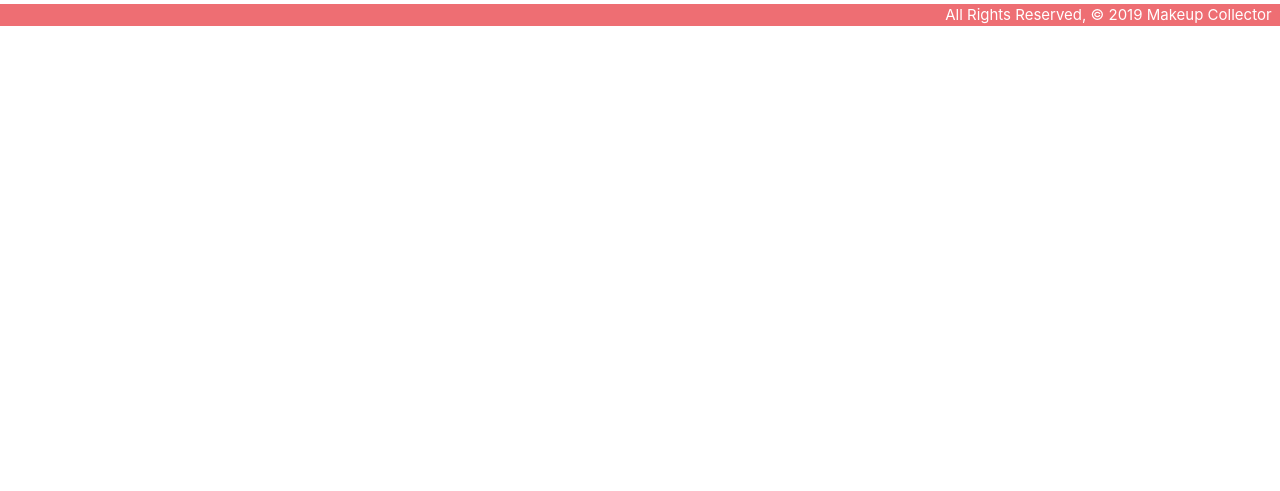
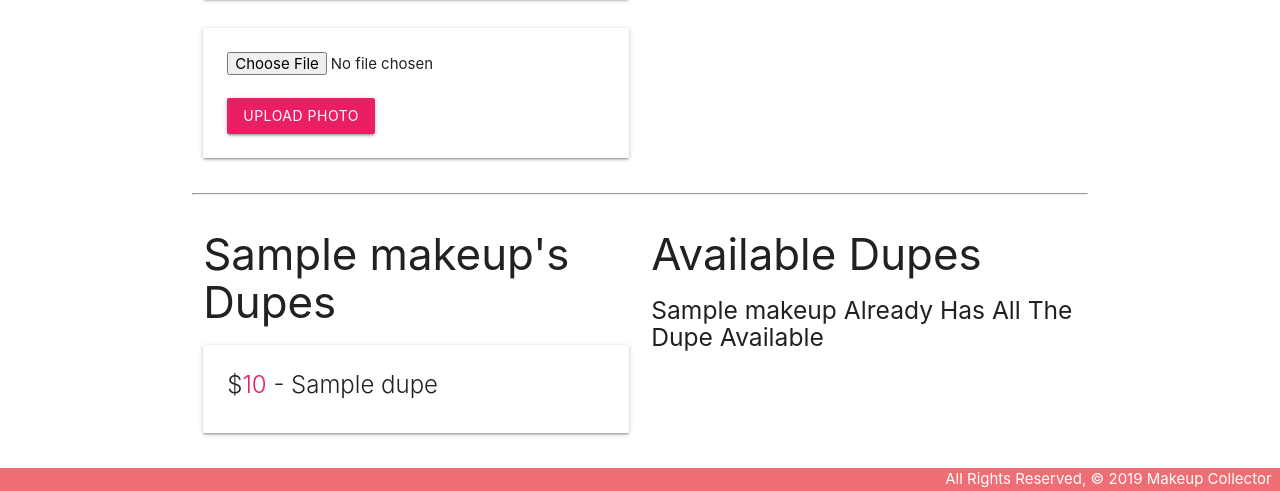
Before and after one commit to nivetha-nagaratnam/MakeupCollector-Lab, a Django app: page /makeup/1/ in a window 1280 px wide. Shown: the part 774-1265 px from the top of the page. Before the commit the page ends 800 px from the top, so only its background shows below. Run offline with Django 3.2, Linux system fonts and the light colour scheme; tables that the repository leaves empty hold one stand-in row (values such as "Sample post").

Commit message:
adding lab pt 5

```diff
--- a/main_app/admin.py
+++ b/main_app/admin.py
@@ -1,9 +1,9 @@
 from django.contrib import admin
 
 # import your models here
-from .models import Makeup, Reviews
+from .models import Makeup, Reviews, Dupe
 
 # Register your models here
 admin.site.register(Makeup)
-
 admin.site.register(Reviews)
+admin.site.register(Dupe)
--- a/main_app/models.py
+++ b/main_app/models.py
@@ -2,12 +2,23 @@ from django.db import models
 from django.urls import reverse
 
 # Create your models here.
+
+class Dupe(models.Model):
+  name = models.CharField(max_length=50)
+  price = models.IntegerField()
+
+  def __str__(self):
+    return self.name
+
+  def get_absolute_url(self):
+    return reverse('dupes_detail', kwargs={'pk': self.id})
 
 class Makeup(models.Model):
     name = models.CharField(max_length=100)
     category = models.CharField(max_length=100)
     description =  models.TextField(max_length=300)
     price = models.IntegerField()
+    dupes = models.ManyToManyField(Dupe)
 
     def __str__(self):
         return self.name
@@ -41,3 +52,10 @@ class Reviews(models.Model):
      # change the default sort
     class Meta:
         ordering = ['-date']
+
+class Photo(models.Model):
+    url = models.CharField(max_length=200)
+    makeup = models.ForeignKey(Makeup, on_delete=models.CASCADE)
+
+    def __str__(self):
+        return f"Photo for makeup_id: {self.cat_id} @{self.url}"
--- a/main_app/templates/base.html
+++ b/main_app/templates/base.html
@@ -21,6 +21,8 @@
           <!-- <li><a href="/about">About</a></li>
           <li><a href="/makeup">View All My Makeup Products</a></li> -->
           <li><a href="{% url 'about' %}">About</a></li>
+          <li><a href="{% url 'dupes_create' %}">Add a Dupe</a></li>
+          <li><a href="{% url 'dupes_index' %}">View All Dupes</a></li>
           <li><a href="{% url 'makeup_create' %}">Add a Makeup Product</a></li>
           <li><a href="{% url 'index' %}">View All My Makeup Products</a></li>
         </ul>
--- a/main_app/templates/makeup/detail.html
+++ b/main_app/templates/makeup/detail.html
@@ -17,6 +17,17 @@
         <a href="{% url 'makeup_delete' makeup.id %}">Delete Product</a>
       </div>
     </div>
+    {% for photo in makeup.photo_set.all %}
+      <img class="responsive-img card-panel" src="{{photo.url}}">
+    {% empty %}
+      <div class="card-panel pink-text center-align">No Photos Uploaded</div>
+    {% endfor %}
+    <form action="{% url 'add_photo' makeup.id %}" enctype="multipart/form-data" method="POST" class="card-panel">
+      {% csrf_token %}
+      <input type="file" name="photo-file">
+      <br><br>
+      <input type="submit" class="btn" style="background-color:#e91e63" value="Upload Photo">
+    </form>
   </div>
   <div class="col s6">
     <form action="{% url 'add_review' makeup.id %}" method="post">
@@ -40,6 +51,47 @@
     </table>
   </div>
 </div>
+<hr>
+<div class="row">
+  <div class="col s6">
+    <h3>{{ makeup.name }}'s Dupes</h3>
+    {% if makeup.dupes.count %}
+      {% for dupe in makeup.dupes.all %}
+        <div class="card">
+          <div class="card-content">
+            <span class="card-title">
+              $<span style="color:#e91e63">{{ dupe.price }}</span> - {{ dupe.name }}
+            </span>
+          </div>
+        </div>
+      {% endfor %}
+    {% else %}
+      <h5>No Dupes :(</h5>
+    {% endif %}
+  </div>
+  <div class="col s6">
+    <h3>Available Dupes</h3>
+    {% if dupes.count %}
+      {% for dupe in dupes.all %}
+        <div class="card">
+          <div class="card-content">
+            <span class="card-title">
+              $<span style="color:#e91e63">{{ dupe.price }}</span> - {{ dupe.name }}
+            </span>
+          </div>
+          <div class="card-action">
+            <form action="{% url 'assoc_dupe' makeup.id dupe.id %}" method="post">
+              {% csrf_token %}
+              <button type="submit" class="btn">Add Dupe</button>
+            </form>
+          </div>
+        </div>
+      {% endfor %}
+    {% else %}
+      <h5>{{makeup.name}} Already Has All The Dupe Available</h5>
+    {% endif %}
+  </div>
+</div>
 <script>
   var dateEl = document.getElementById('id_date');
   M.Datepicker.init(dateEl, {
@@ -48,7 +100,6 @@
     setDefaultDate: true,
     autoClose: true
   });
-
   // add additional JS to initialize select below
   var selectEl = document.getElementById('id_rating');
   M.FormSelect.init(selectEl);
--- a/main_app/urls.py
+++ b/main_app/urls.py
@@ -10,4 +10,12 @@ urlpatterns = [
   path('makeup/<int:pk>/update/', views.MakeupUpdate.as_view(), name='makeup_update'),
   path('makeup/<int:pk>/delete/', views.MakeupDelete.as_view(), name='makeup_delete'),
   path('makeup/<int:makeup_id>/add_review/', views.add_review, name='add_review'),
+  path('makeup/<int:makeup_id>/add_photo/', views.add_photo, name='add_photo'),
+  path('makeup/<int:makeup_id>/assoc_dupe/<int:dupe_id>/', views.assoc_dupe, name='assoc_dupe'),
+  path('makeup/<int:makeup_id>/unassoc_dupe/<int:dupe_id>/', views.unassoc_dupe, name='unassoc_dupe'),
+  path('dupes/', views.DupeList.as_view(), name='dupes_index'),
+  path('dupes/<int:pk>/', views.DupeDetail.as_view(), name='dupes_detail'),
+  path('dupes/create/', views.DupeCreate.as_view(), name='dupes_create'),
+  path('dupes/<int:pk>/update/', views.DupeUpdate.as_view(), name='dupes_update'),
+  path('dupes/<int:pk>/delete/', views.DupeDelete.as_view(), name='dupes_delete'),
 ]
--- a/main_app/views.py
+++ b/main_app/views.py
@@ -1,21 +1,14 @@
 from django.shortcuts import render, redirect
 from django.views.generic.edit import CreateView, UpdateView, DeleteView
+from django.views.generic import ListView, DetailView
 from django.http import HttpResponse
-from .models import Makeup
+from .models import Makeup, Dupe, Photo
 from .forms import ReviewsForm
+import uuid
+import boto3
 
-# class Makeup:  # Note that parens are optional if not inheriting from another class
-#   def __init__(self, name, category, description, price):
-#     self.name = name
-#     self.category = category
-#     self.description = description
-#     self.price = price
-
-# makeups = [
-#   Makeup('High Gloss', 'Lipstick', 'High Shine Gloss is an ultra-glossy, luminous gloss that glides on the lips smoothly and evenly with added shea butter leaving behind a radiant and moisturizing shine.', 16),
-#   Makeup('Sunset Eyeshadow Palette', 'EyeShadow', 'An eyeshadow palette with 15 shades in Natasha Denonas signature matte, duo chrome, metallic, and chroma crystal finishes.', 170),
-#   Makeup('Matte Lipstick', 'Lipstick', 'A creamy rich lipstick formula with high colour payoff in a no-shine matte finish.', 24)
-# ]
+S3_BASE_URL = 'https://s3.ca-central-1.amazonaws.com/'
+BUCKET = 'catcollec1'
 
 class MakeupCreate(CreateView):
   model = Makeup
@@ -33,8 +26,6 @@ class MakeupDelete(DeleteView):
 def home(request):
   return HttpResponse('<h1>Hello</h1>')
 
-# def about(request):
-#   return HttpResponse('<h1>About the MakeupCollector</h1>')
 
 def about(request):
   return render(request, 'about.html')
@@ -45,8 +36,9 @@ def makeup_index(request):
 
 def makeup_detail(request, makeup_id):
   makeup = Makeup.objects.get(id=makeup_id)
+  dupes_makeup_doesnt_have = Dupe.objects.exclude(id__in = makeup.dupes.all().values_list('id'))
   reviews_form = ReviewsForm()
-  return render(request, 'makeup/detail.html', { 'makeup': makeup, 'reviews_form':reviews_form })
+  return render(request, 'makeup/detail.html', { 'makeup': makeup, 'reviews_form':reviews_form, 'dupes': dupes_makeup_doesnt_have })
 
 def add_review(request, makeup_id):
   form = ReviewsForm(request.POST)
@@ -58,3 +50,48 @@ def add_review(request, makeup_id):
     new_review.makeup_id = makeup_id
     new_review.save()
   return redirect('detail', makeup_id=makeup_id)
+
+def assoc_dupe(request, makeup_id, dupe_id):
+  Makeup.objects.get(id=makeup_id).dupes.add(dupe_id)
+  return redirect('detail', makeup_id=makeup_id)
+
+def unassoc_dupe(request, makeup_id, dupe_id):
+  Makeup.objects.get(id=makeup_id).dupes.remove(dupe_id)
+  return redirect('detail', makeup_id=makeup_id)
+
+class DupeList(ListView):
+  model = Dupe
+
+class DupeDetail(DetailView):
+  model = Dupe
+
+class DupeCreate(CreateView):
+  model = Dupe
+  fields = '__all__'
+
+class DupeUpdate(UpdateView):
+  model = Dupe
+  fields = ['name', 'price']
+
+class DupeDelete(DeleteView):
+  model = Dupe
+  success_url = '/dupes/'
+
+def add_photo(request, makeup_id):
+    # photo-file will be the "name" attribute on the <input type="file">
+    photo_file = request.FILES.get('photo-file', None)
+    if photo_file:
+        s3 = boto3.client('s3')
+        # need a unique "key" for S3 / needs image file extension too
+        key = uuid.uuid4().hex[:6] + photo_file.name[photo_file.name.rfind('.'):]
+        # just in case something goes wrong
+        try:
+            s3.upload_fileobj(photo_file, BUCKET, key)
+            # build the full url string
+            url = f"{S3_BASE_URL}{BUCKET}/{key}"
+            # we can assign to cat_id or cat (if you have a cat object)
+            photo = Photo(url=url, makeup_id=makeup_id)
+            photo.save()
+        except:
+            print('An error occurred uploading file to S3')
+    return redirect('detail', makeup_id=makeup_id)
```
Also changed, not shown: main_app/templates/main_app/dupe_confirm_delete.html (added, +13 -0 lines), main_app/templates/main_app/dupe_detail.html (added, +20 -0 lines), main_app/templates/main_app/dupe_form.html (added, +19 -0 lines), main_app/templates/main_app/dupe_list.html (added, +17 -0 lines), main_app/migrations/0005_auto_20201111_1916.py (added), main_app/migrations/0006_photo.py (added).
